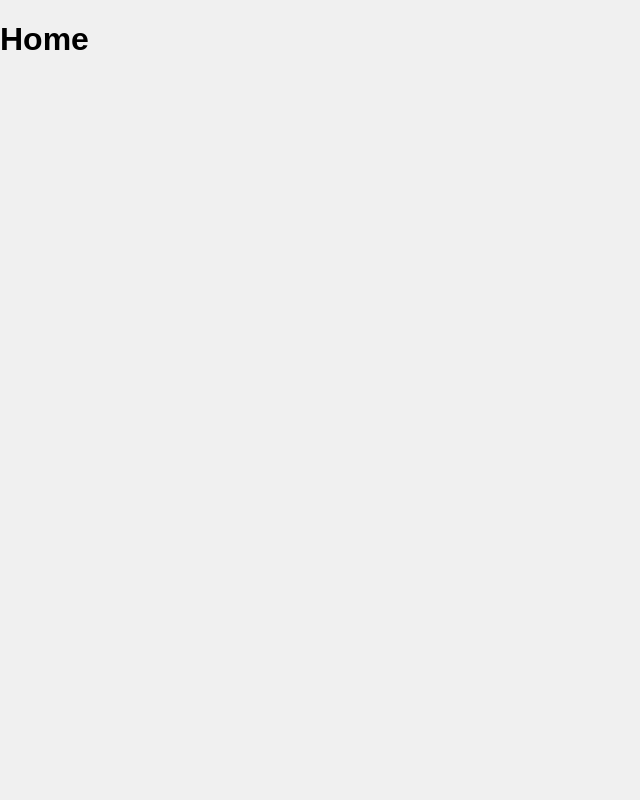
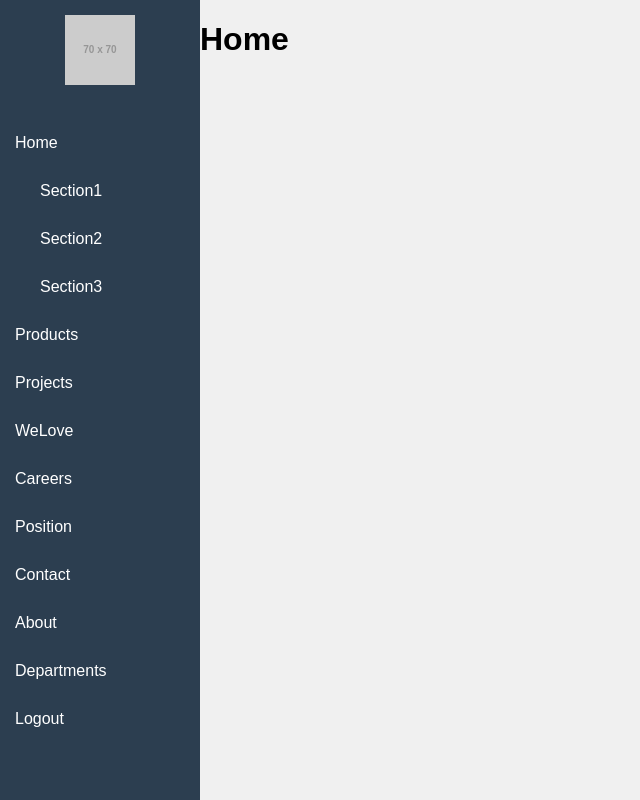
Before and after one commit to panppp119/web-touch-2020, a Next.js app: page /admin/home in a window 1280 px wide. Shown: the whole page, without its empty margins (0-640 px from the left). Built offline with nearby package versions, Linux system fonts and the light colour scheme.

Commit message:
feat: add sidemenu

```diff
--- a/components/layout/AdminLayout.js
+++ b/components/layout/AdminLayout.js
@@ -1,6 +1,8 @@
 import React from 'react'
 import Head from 'next/head'
 import styled from 'styled-components'
+
+import SideMenu from '../../components/layout/SideMenu'
 
 const AdminLayoutContainer = styled.div`
   display: flex;
@@ -11,11 +13,15 @@ const AdminLayoutContainer = styled.div`
 `
 
 const AdminLayout = (props) => {
+  const isAminLogin = props.title.includes('Login')
+
   return (
     <AdminLayoutContainer>
       <Head>
         <title>{props.title}</title>
       </Head>
+
+      {!isAminLogin && <SideMenu />}
 
       {props.children}
     </AdminLayoutContainer>
--- /dev/null
+++ b/components/layout/SideMenu.js
@@ -0,0 +1,143 @@
+import React, { useState, useEffect } from 'react'
+import Link from 'next/link'
+import { withRouter } from 'next/router'
+import styled from 'styled-components'
+import classnames from 'classnames'
+
+import adminMenuItems from '../../constans/adminMenuItems'
+
+const SideMenuContainer = styled.div`
+  background-color: #2c3e50;
+  color: #fff;
+  min-width: 200px;
+  overflow: auto;
+
+  .logo {
+    padding 15px;
+    text-align: center;
+  }
+
+  ul {
+    margin: 0;
+    padding-left: 0;
+    user-select: none;
+
+    li {
+      .title {
+        padding: 15px;
+      }
+
+      &.active {
+        background-color: #16a085;
+      }
+
+      a {
+        color: #fff;
+        text-decoration: none;
+        padding: 15px;
+        display: block;
+      }
+
+      ul {
+        display: none;
+
+        &.active {
+          display: block;
+        }
+
+        li {
+          padding-left: 25px;
+        }
+      }
+    }
+  }
+
+  .menus {
+    margin-top: 15px;
+    height: calc(100% - 119px);
+    overflow: auto;
+  }
+`
+
+const SideMenu = (props) => {
+  const [showSubMenu, setShowSubMenu] = useState(false)
+  const [menuSelected, setMenuSelected] = useState(null)
+
+  useEffect(() => {
+    adminMenuItems.map((menu) => {
+      const submenus = menu.submenus || []
+
+      if (submenus.length > 0 && props.router.pathname.includes(menu.slug)) {
+        setMenuSelected(menu.slug)
+        setShowSubMenu(true)
+      }
+    })
+  }, [])
+
+  const handleMenuSelcted = (menu) => {
+    setMenuSelected(menu)
+    setShowSubMenu(true)
+  }
+
+  return (
+    <SideMenuContainer>
+      <div className='logo'>
+        <img src='https://placehold.it/70x70' alt='logo' />
+      </div>
+
+      <div className='menus'>
+        <ul>
+          {adminMenuItems.map((menu, i) => {
+            const submenus = menu.submenus || []
+
+            if (submenus.length > 0) {
+              return (
+                <li key={i} onClick={() => handleMenuSelcted(menu.slug)}>
+                  <div className='title'>{menu.title}</div>
+                  <ul
+                    className={classnames({
+                      active: showSubMenu && menuSelected === menu.slug,
+                    })}
+                  >
+                    {submenus.map((submenu, si) => {
+                      const isActive = props.router.pathname.includes(
+                        submenu.slug,
+                      )
+
+                      return (
+                        <li
+                          key={si}
+                          className={classnames({ active: isActive })}
+                          onClick={() => handleMenuSelcted(menu.slug)}
+                        >
+                          <Link href={`/admin/${menu.slug}/${submenu.slug}`}>
+                            <a>{submenu.title}</a>
+                          </Link>
+                        </li>
+                      )
+                    })}
+                  </ul>
+                </li>
+              )
+            } else {
+              const isActive = props.router.pathname.includes(menu.slug)
+
+              return (
+                <li key={i} className={classnames({ active: isActive })}>
+                  <Link href={`/admin/${menu.slug}`}>
+                    <a>{menu.title}</a>
+                  </Link>
+                </li>
+              )
+            }
+          })}
+          <li>
+            <Link href='/admin'>Logout</Link>
+          </li>
+        </ul>
+      </div>
+    </SideMenuContainer>
+  )
+}
+
+export default withRouter(SideMenu)
--- /dev/null
+++ b/constans/adminMenuItems.js
@@ -0,0 +1,82 @@
+const adminMenuItems = [
+  {
+    title: 'Home',
+    slug: 'home',
+    submenus: [
+      {
+        title: 'Section1',
+        slug: 'section1',
+      },
+      {
+        title: 'Section2',
+        slug: 'section2',
+      },
+      {
+        title: 'Section3',
+        slug: 'section3',
+      },
+    ],
+  },
+  {
+    title: 'Products',
+    slug: 'products',
+  },
+  {
+    title: 'Projects',
+    slug: 'projects',
+  },
+  {
+    title: 'WeLove',
+    slug: 'welove',
+  },
+  {
+    title: 'Careers',
+    slug: 'careers',
+  },
+  {
+    title: 'Position',
+    slug: 'position',
+  },
+  {
+    title: 'Contact',
+    slug: 'contact',
+    submenus: [
+      {
+        title: 'Addresses',
+        slug: 'addresses',
+      },
+      {
+        title: 'Emails',
+        slug: 'emails',
+      },
+      {
+        title: 'Socials',
+        slug: 'socials',
+      },
+    ],
+  },
+  {
+    title: 'About',
+    slug: 'about',
+    submenus: [
+      {
+        title: 'Partners',
+        slug: 'partners',
+      },
+      {
+        title: 'Teams',
+        slug: 'teams',
+      },
+      {
+        title: 'About Details',
+        slug: 'about_details',
+      },
+    ],
+  },
+  {
+    title: 'Departments',
+    slug: 'departments',
+  },
+]
+
+export default adminMenuItems
```
Also changed, not shown: pages/admin/contact/addresses/index.js (added, +20 -0 lines).
